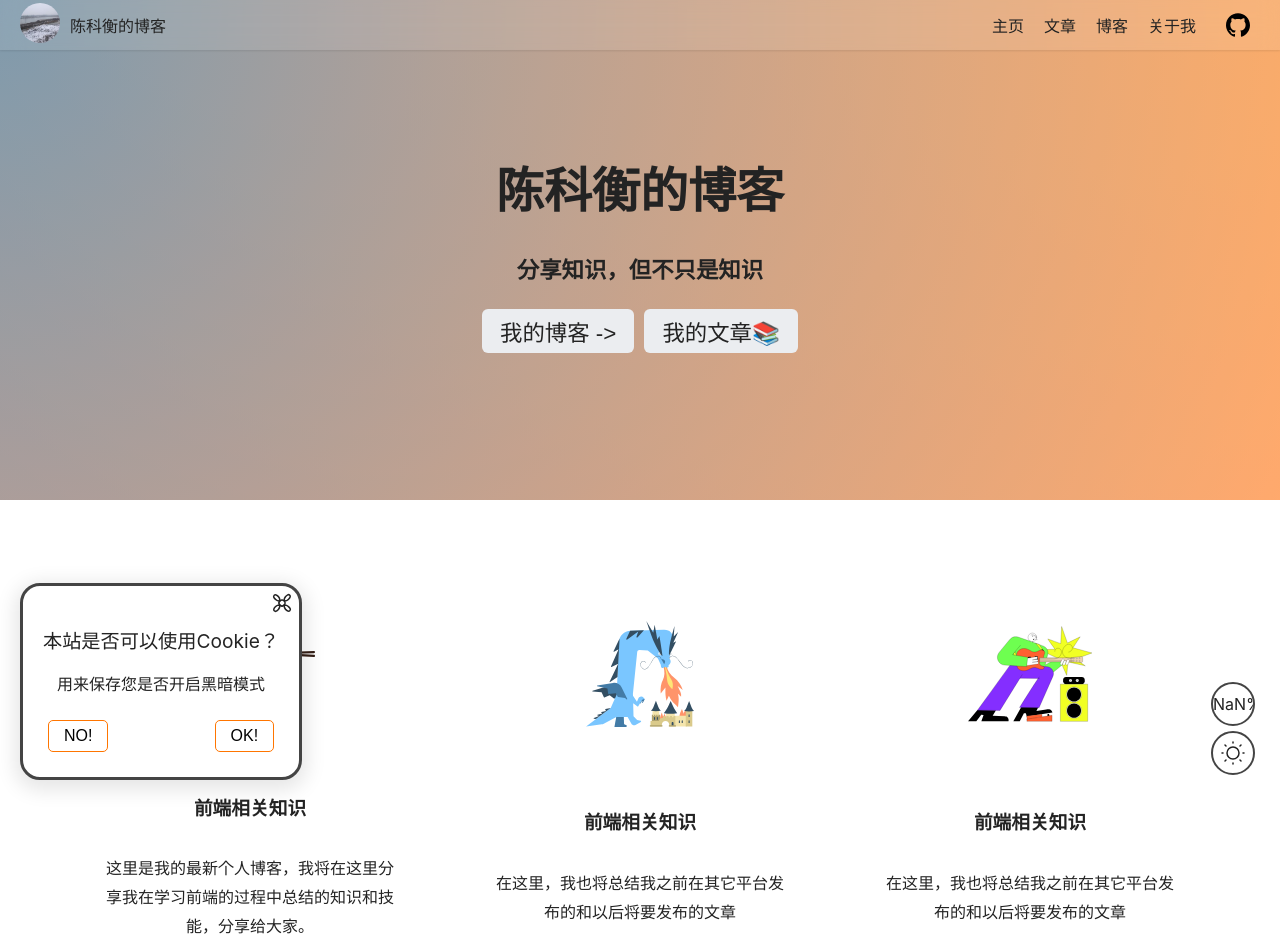
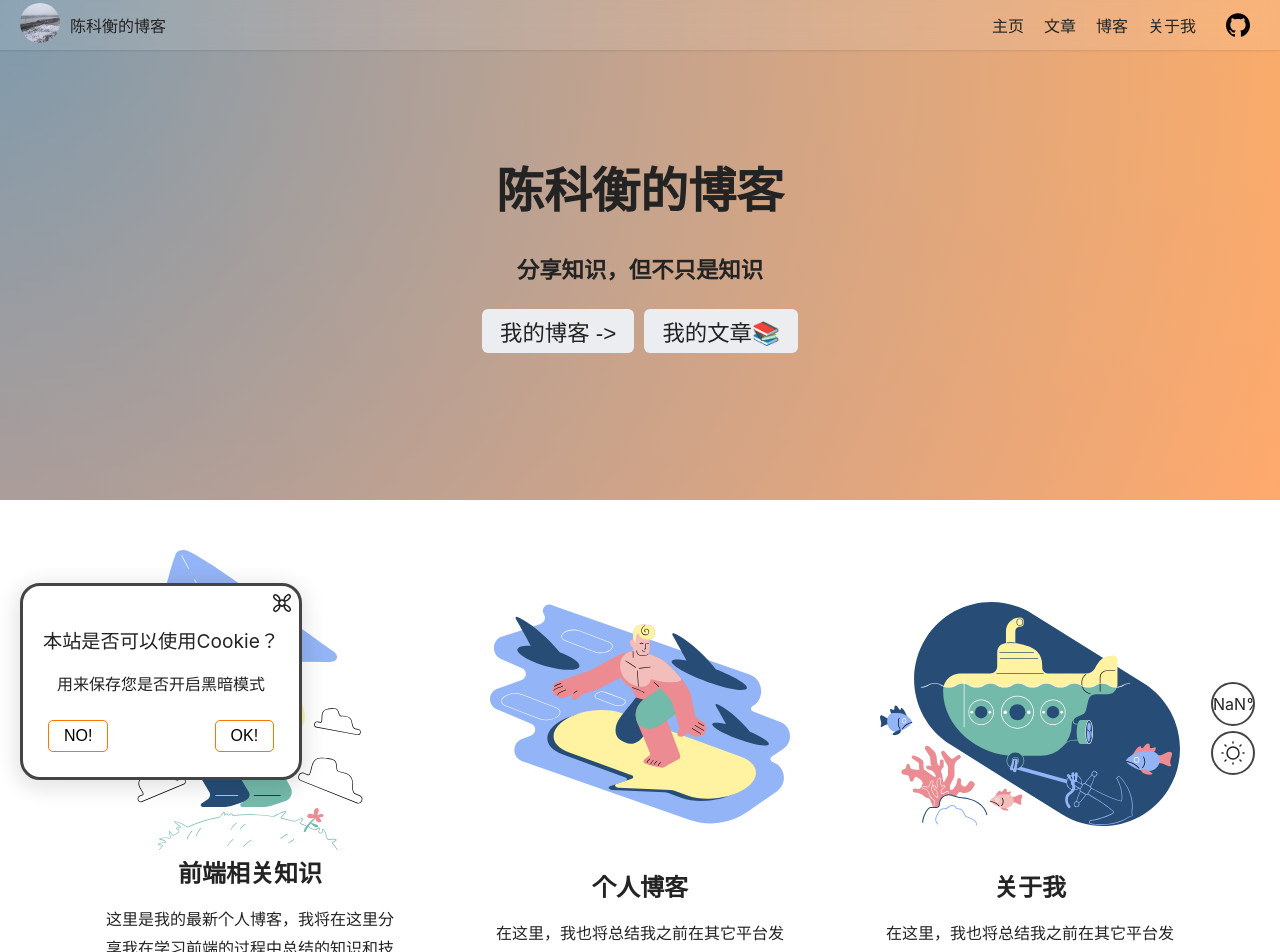
Before and after one commit to can-dy-jack/blog, a Next.js app: page /blog/ in a window 1280 px wide. Shown: the top 952 px of the page. Built offline with nearby package versions, Linux system fonts and the light colour scheme.

Commit message:
更新文章

```diff
--- a/file/index.mdx
+++ b/file/index.mdx
@@ -4,11 +4,11 @@
 ### 最近文章与博客
 
 最近文章:
-- 1
+- [函数式编程](/doc/javascript/functional-javascript)
 
 最近博客:
-- [随笔](/blog/blog/jottings)
-- [markdwon测试文档](/blog/blog/md-test)
+- [随笔](/blog/jottings)
+- [markdwon测试文档](/blog/md-test)
 
 ![svg](/blog/img/svg404/5.svg)
 
--- a/package.json
+++ b/package.json
@@ -1,6 +1,6 @@
 {
   "name": "blog",
-  "version": "0.1.21",
+  "version": "0.1.31",
   "private": true,
   "scripts": {
     "dev": "next dev",
@@ -27,6 +27,7 @@
     "rehype-stringify": "^9.0.3",
     "remark": "^14.0.2",
     "remark-collapse": "^0.1.2",
+    "remark-directive": "^2.0.1",
     "remark-emoji": "^3.0.2",
     "remark-gfm": "^3.0.1",
     "remark-math": "^5.1.1",
--- a/pages/index.js
+++ b/pages/index.js
@@ -30,13 +30,13 @@ export default function Home() {
           <div className={styles.indexinfoitem}>
             <span>
               <Image
-                src="/blog/img/svg404/2.svg"
+                src="/blog/img/svg404/27.svg"
                 alt="info-1"
-                height={220}
-                width={220}
+                height={300}
+                width={300}
               />
             </span>
-            <h3>前端相关知识</h3>
+            <div className={styles.info_head}>前端相关知识</div>
             <p>
               这里是我的最新个人博客，我将在这里分享我在学习前端的过程中总结的知识和技能，分享给大家。
             </p>
@@ -44,25 +44,25 @@ export default function Home() {
           <div className={styles.indexinfoitem}>
             <span>
               <Image
-                src="/blog/img/svg404/12.svg"
+                src="/blog/img/svg404/33.svg"
                 alt="info-1"
-                height={220}
-                width={220}
+                height={300}
+                width={300}
               />
             </span>
-            <h3>前端相关知识</h3>
+            <div className={styles.info_head}>个人博客</div>
             <p>在这里，我也将总结我之前在其它平台发布的和以后将要发布的文章</p>
           </div>
           <div className={styles.indexinfoitem}>
             <span>
               <Image
-                src="/blog/img/svg404/22.svg"
+                src="/blog/img/svg404/32.svg"
                 alt="info-1"
-                height={220}
-                width={220}
+                height={300}
+                width={300}
               />
             </span>
-            <h3>前端相关知识</h3>
+            <div className={styles.info_head}>关于我</div>
             <p>在这里，我也将总结我之前在其它平台发布的和以后将要发布的文章</p>
           </div>
         </section>
--- a/styles/Home.module.css
+++ b/styles/Home.module.css
@@ -63,6 +63,10 @@
   align-items: center;
   text-align: center;
 }
+.info_head {
+  font-size: 1.5rem;
+  font-weight: 600;
+}
 /* indexinfo styles end */
 /* mdx styles */
 .mdx {
```
Also changed, not shown: blog/markdown.md (+1 -2 lines), config.js (line endings or trailing spaces), pages/doc/[...slug].js (line endings or trailing spaces), public/img/svg404/20.svg (deleted), 2 other files (tests, documents, lock files or other folders).
